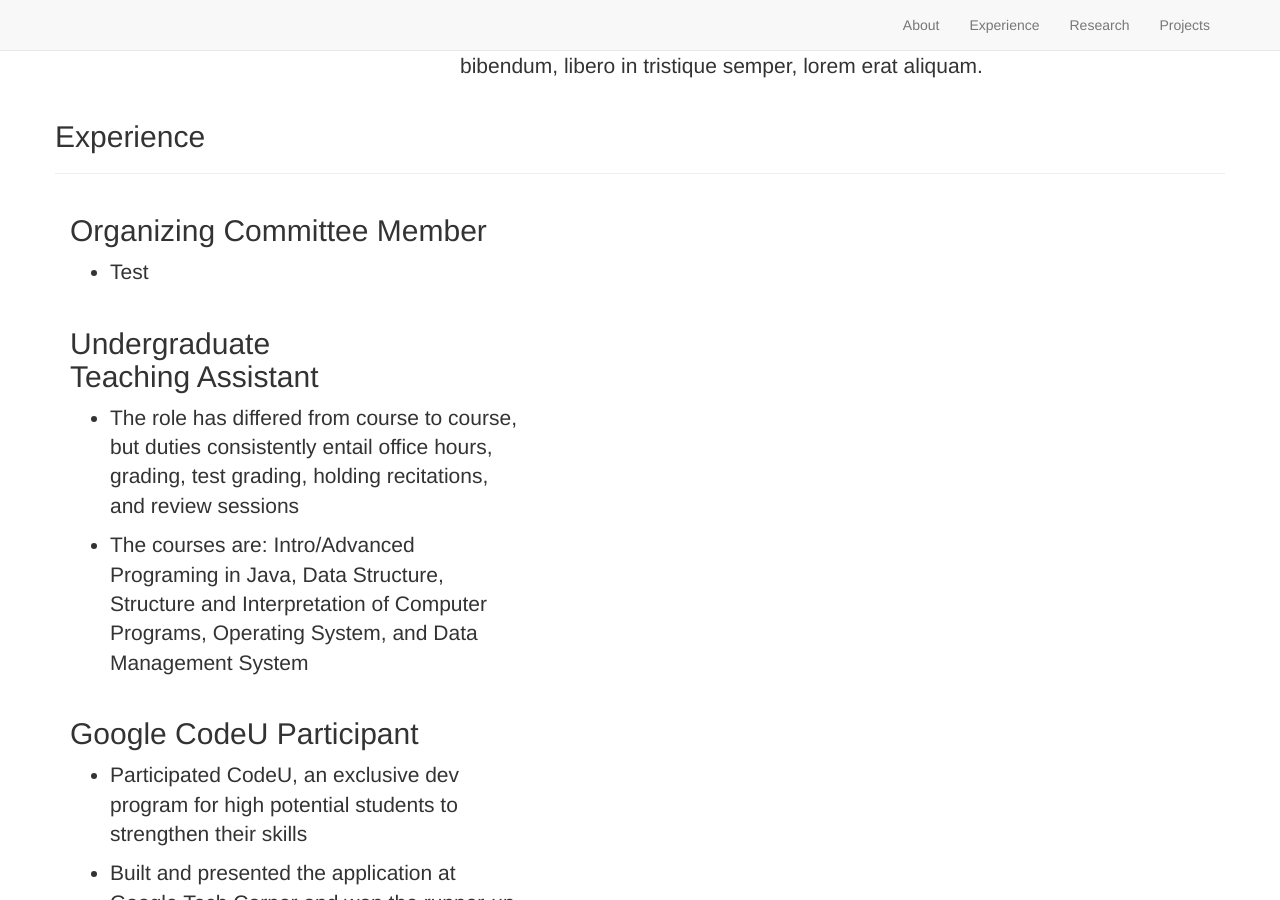
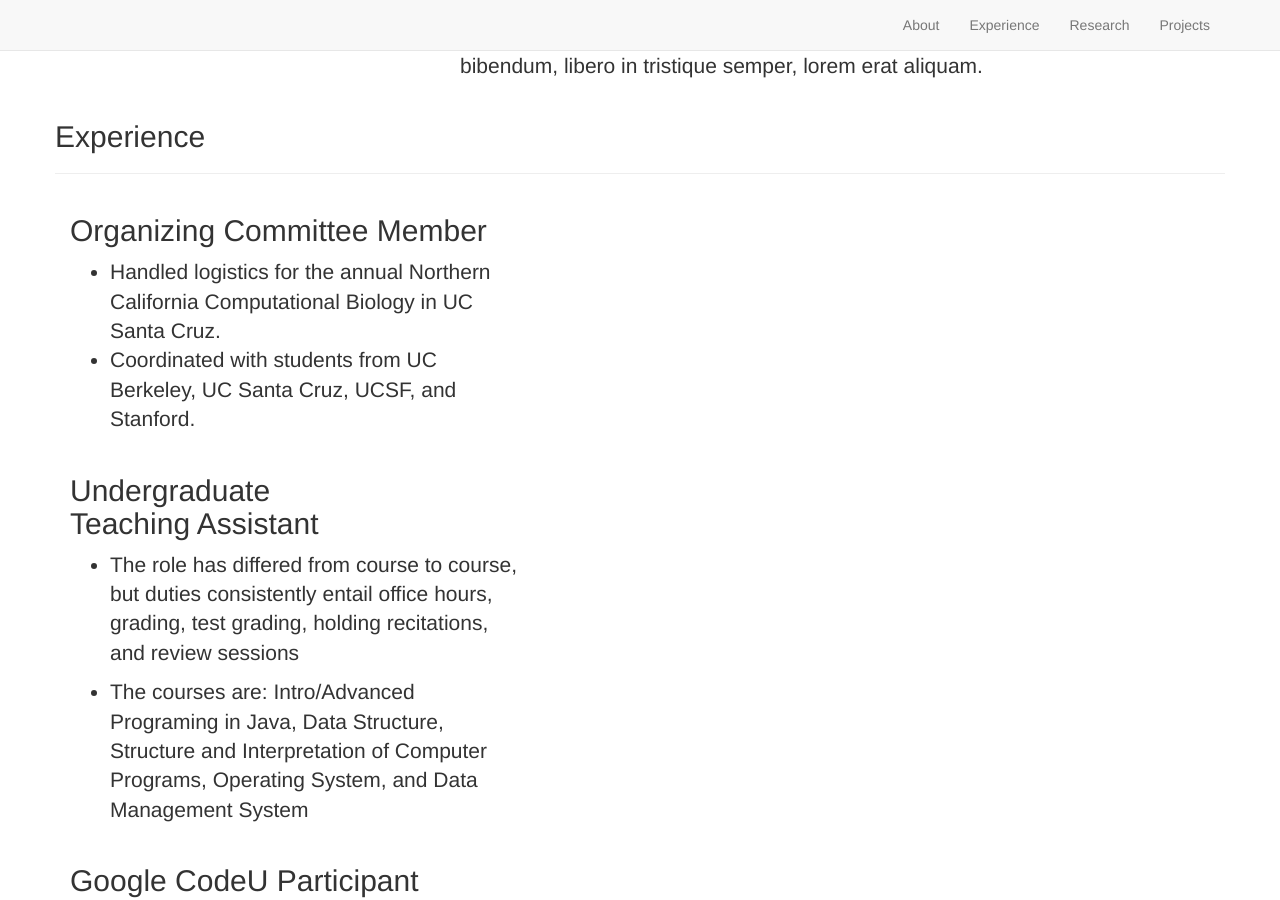
Before and after one commit to lucaswaldburger/lucaswaldburger.github.io, a Jekyll site: the page built from _posts/2017-1-1-exp.markdown, in a window 1280 px wide and 900 px high, scrolled down 422 px. Built offline with Jekyll 4.4.1, drawn with Linux system fonts in a browser that asks for light colours; nearby versions of some CDN libraries; library files that are not in the unit come from our copies; comment, search, counter and statistics services are not loaded; some of the changed text lies outside the part shown.

Commit message:
Update 2017-1-1-exp.markdown

```diff
--- a/_posts/2017-1-1-exp.markdown
+++ b/_posts/2017-1-1-exp.markdown
@@ -6,4 +6,5 @@ title: Organizing Committee Member
 description: |
 ---
 
-* Test
+* Handled logistics for the annual Northern California Computational Biology in UC Santa Cruz.
+* Coordinated with students from UC Berkeley, UC Santa Cruz, UCSF, and Stanford.
```
